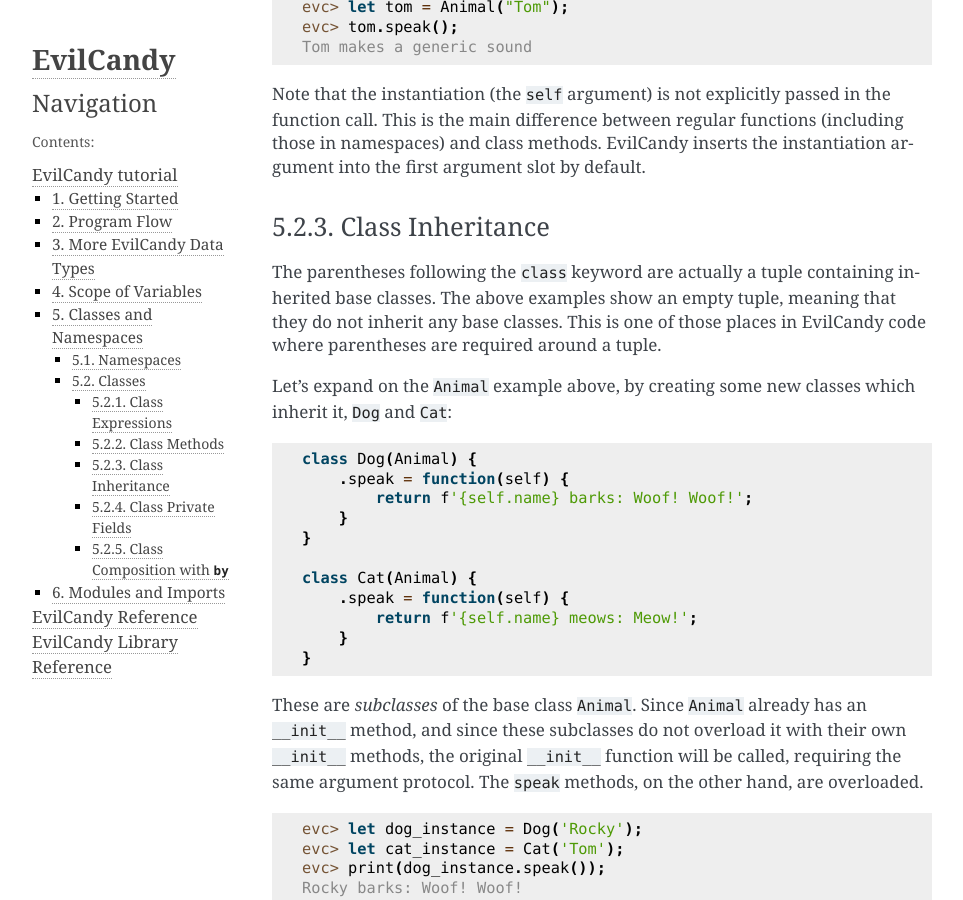
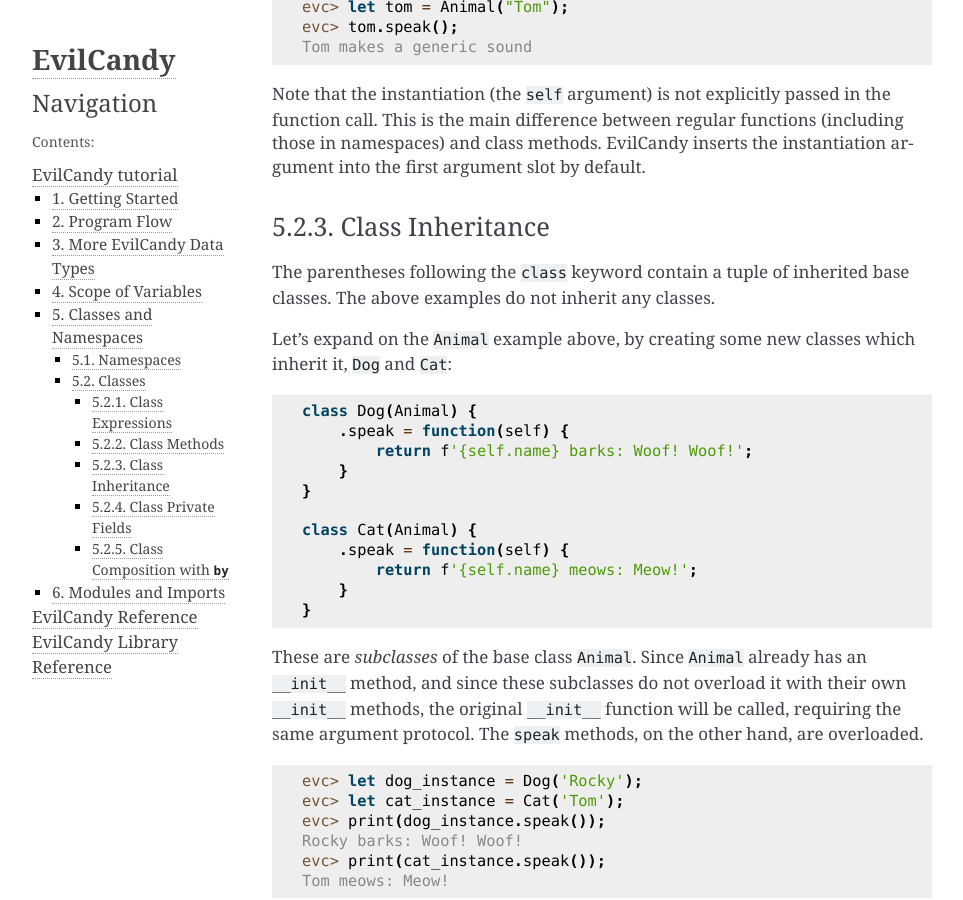
Before and after one commit to paul-bailey/EvilCandy, a Sphinx documentation site: the page built from Documentation/tutorial/classes_and_namespaces.rst, in a window 1280 px wide and 900 px high, scrolled down 3204 px. Shown: the whole window, without its empty margins (148-1111 px from the left). Built offline with Sphinx 7.4.7, drawn with Linux system fonts in a browser that asks for light colours.

Commit message:
proofread README

```diff
--- a/Documentation/tutorial/classes_and_namespaces.rst
+++ b/Documentation/tutorial/classes_and_namespaces.rst
@@ -168,11 +168,8 @@
 Class Inheritance
 -----------------
 
-The parentheses following the ``class`` keyword are actually a tuple
-containing inherited base classes.  The above examples show an empty
-tuple, meaning that they do not inherit any base classes.  This is one
-of those places in EvilCandy code where parentheses are required around
-a tuple.
+The parentheses following the ``class`` keyword contain a tuple of
+inherited base classes.  The above examples do not inherit any classes.
 
 Let's expand on the ``Animal`` example above, by creating some new
 classes which inherit it, ``Dog`` and ``Cat``::
```
Also changed, not shown: 1 other file.
